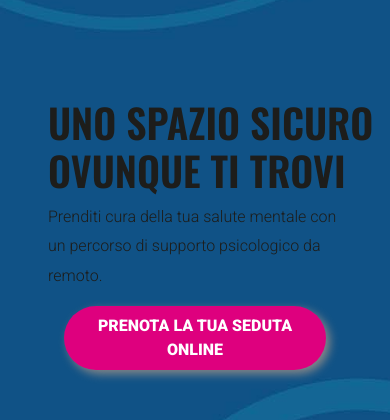
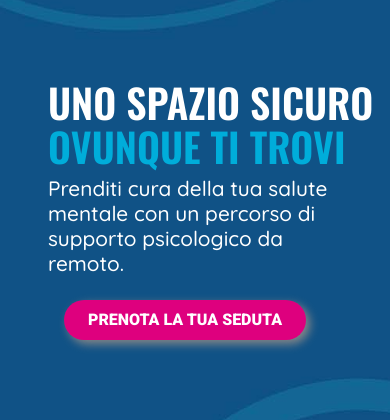
Before and after one commit to giannibussoletti/christiancecconi.it-migration, a React (Vite) app: page / in a window 390 px wide. Shown: the part 236-656 px from the top of the page. Built offline with nearby package versions, Linux system fonts and the light colour scheme; no server answers; a web font is replaced by a local one.

Commit message:
hero section responsive with text

```diff
--- a/src/assets/css/fontFace.css
+++ b/src/assets/css/fontFace.css
@@ -62,11 +62,10 @@
   src: url("/fonts/oswald-v57-latin-600.woff2") format("woff2");
 }
 
-/* quicksand-500 - latin */
 @font-face {
-  font-display: swap; /* Check https://developer.mozilla.org/en-US/docs/Web/CSS/@font-face/font-display for other options. */
+  font-display: swap;
   font-family: "Quicksand";
   font-style: normal;
   font-weight: 500;
-  src: url("/fonts/quicksand-v37-latin-500.woff2") format("woff2"); /* Chrome 36+, Opera 23+, Firefox 39+, Safari 12+, iOS 10+ */
+  src: url("/fonts/quicksand-v37-latin-500.woff2") format("woff2");
 }
--- a/src/assets/css/style.scss
+++ b/src/assets/css/style.scss
@@ -107,6 +107,23 @@ p:last-child {
     text-transform: uppercase;
     white-space: nowrap;
     font-size: clamp(2.5rem, 5vw, 5rem);
+    line-height: 1.1;
+
+    .top {
+      color: #fff;
+    }
+
+    .btm {
+      color: #00adda;
+    }
+  }
+  blockquote {
+    line-height: 1.2;
+    color: #fff;
+    font-size: clamp(1.3rem, 2vw, 2rem);
+    font-family: "Quicksand";
+    font-style: normal;
+    font-weight: 500;
   }
 }
 
--- a/src/assets/pages/home/HeroSec.tsx
+++ b/src/assets/pages/home/HeroSec.tsx
@@ -5,18 +5,18 @@ import { buttonHero } from "../../texts/home/T_HeroSection"
 
 const HeroSec = () => {
   return (
-    <Container fluid id="hero-section">
+    <Container fluid id="hero-section" className="px-0">
       <NavBar />
-      <Row xs={1}>
-        <Col className="d-flex flex-column justify-content-center align-items-start px-5 vh-100">
+      <Row xs={1} className="m-0">
+        <Col className="d-flex flex-column justify-content-center align-items-start pb-5 px-5 mt-sm-0 vh-100">
           <h1>
-            uno spazio sicuro
+            <span className="top">uno spazio sicuro</span>
             <br />
-            ovunque ti trovi
+            <span className="btm">ovunque ti trovi</span>
           </h1>
-          <blockquote>
-            Prenditi cura della tua salute mentale con un percorso di supporto psicologico da
-            remoto.
+          <blockquote className="mb-4">
+            Prenditi cura della tua salute mentale {window.innerWidth > 768 ? <br /> : ""} con un
+            percorso di supporto psicologico da remoto.
           </blockquote>
           <ThemeButton {...buttonHero} />
         </Col>
--- a/src/assets/texts/home/T_HeroSection.tsx
+++ b/src/assets/texts/home/T_HeroSection.tsx
@@ -1,6 +1,6 @@
 import type { LinkItem } from "../../types"
 
 export const buttonHero: LinkItem = {
-  trigger: "prenota la tua seduta online",
+  trigger: "prenota la tua seduta",
   href: "/",
 }
```
